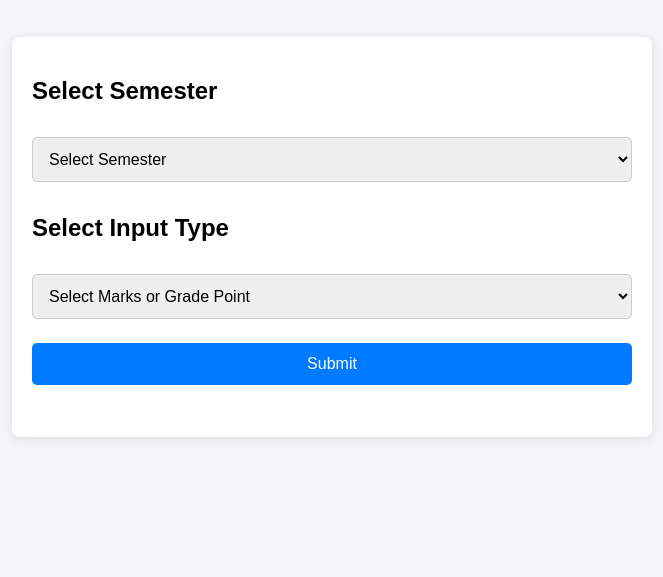
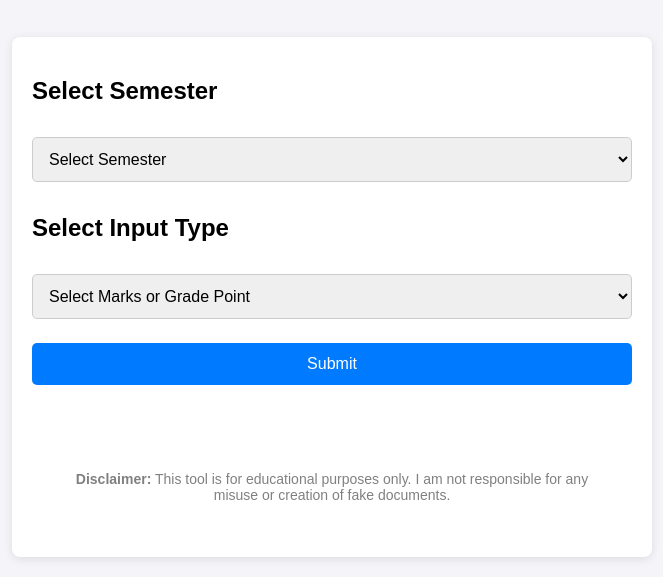
Before and after one commit to Kishan2624/result-generator, a plain HTML site: page index.html in a window 1280 px wide. Shown: the part 332-909 px from the top of the page, without its empty margins (308-971 px from the left). Before the commit the page ends 800 px from the top, so only its background shows below. Drawn offline with Linux system fonts and the light colour scheme.

Commit message:
adding footer

```diff
--- a/index.html
+++ b/index.html
@@ -46,6 +46,9 @@
         <form id="marks-form"></form>
         <button id="generate-result">Generate Result</button>
       </section>
+      <footer style="margin-top: 40px; padding: 20px; text-align: center; font-size: 14px; color: gray;">
+        <p><strong>Disclaimer:</strong> This tool is for educational purposes only. I am not responsible for any misuse or creation of fake documents.</p>
+      </footer>
     </main>
     <script src="data.js"></script>
     <script src="script.js"></script>
```
